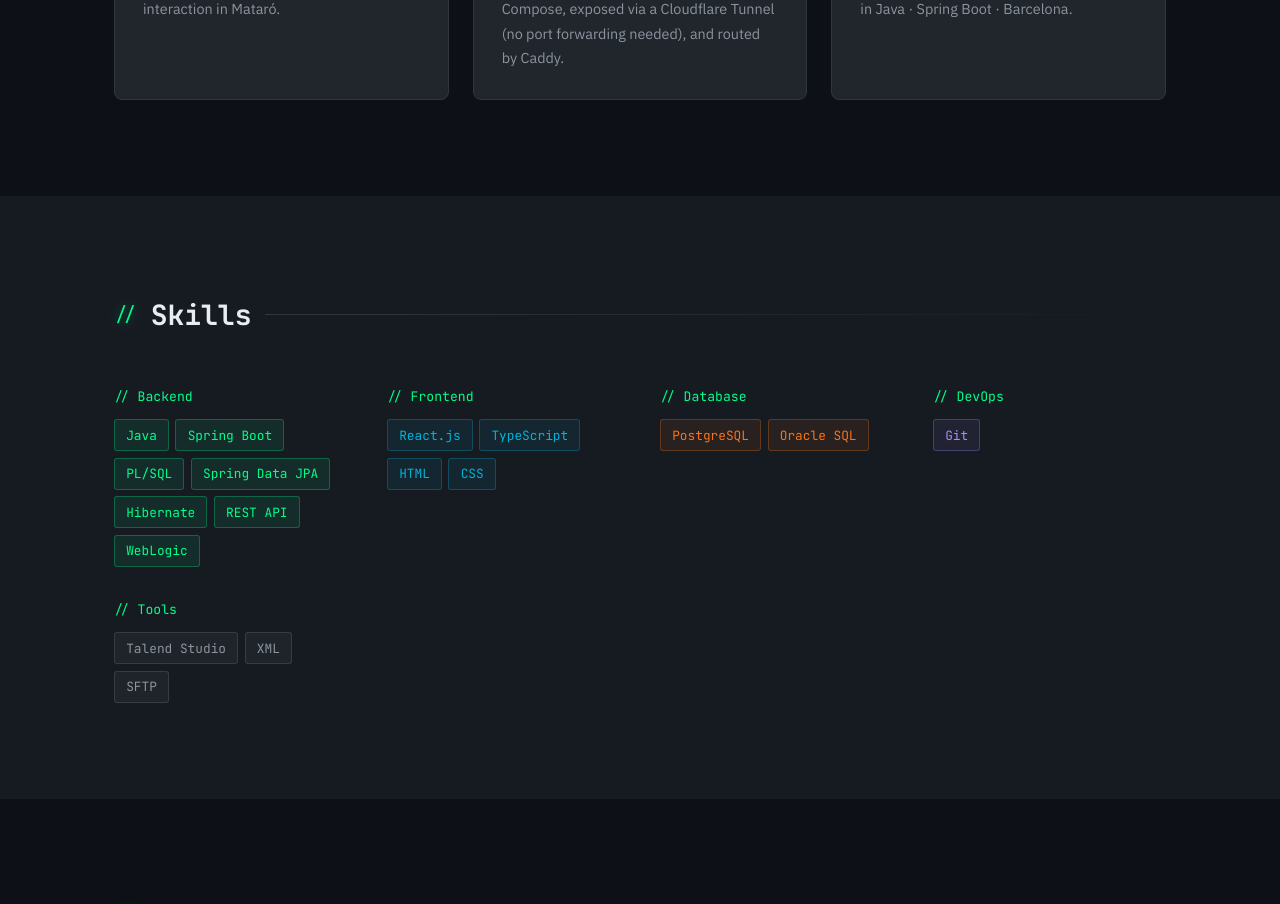
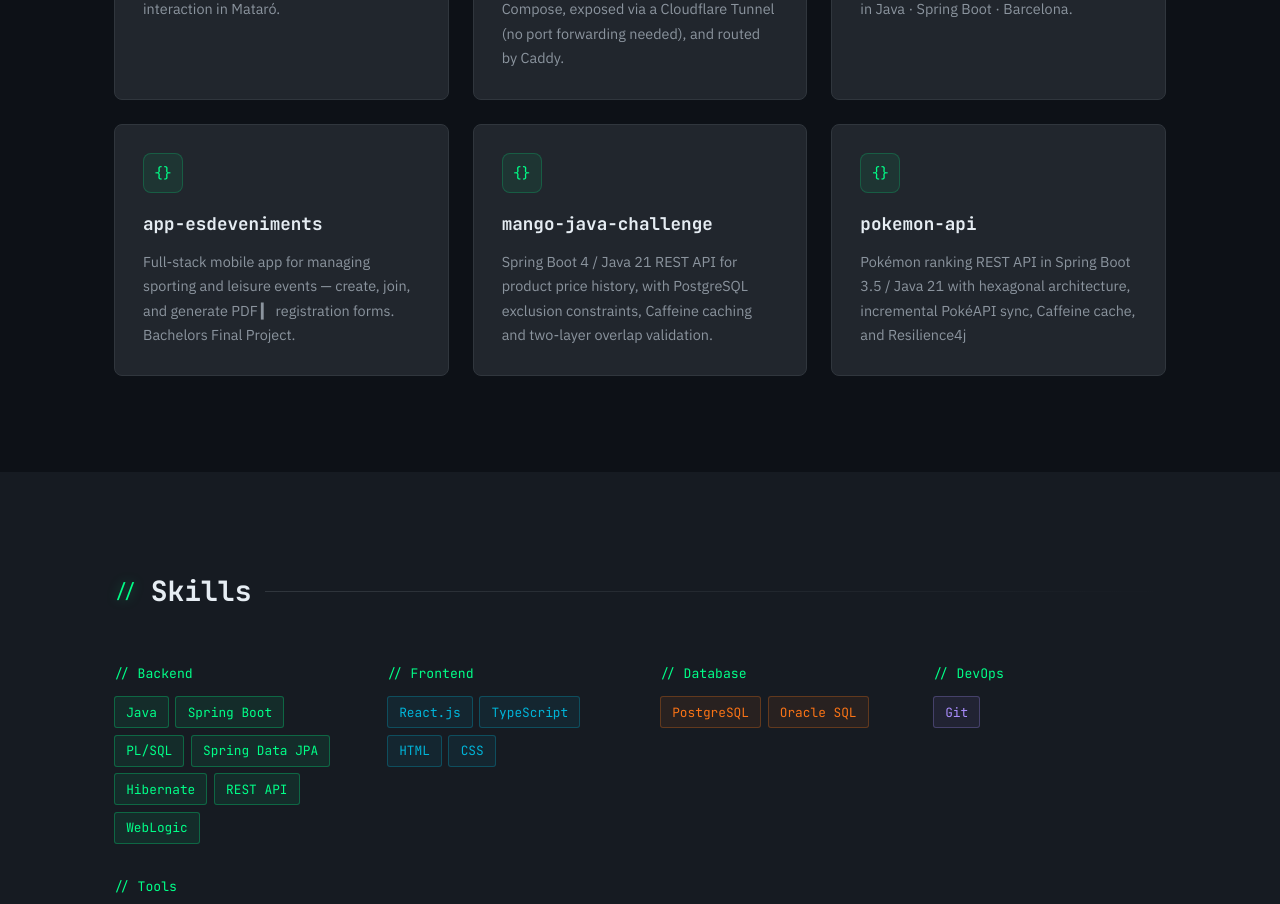
Before and after one commit to perecollet/perecolletsite, a React (Vite) app: page / in a window 1280 px wide. Shown: the part 3140-4044 px from the top of the page. Built offline with nearby package versions, Linux system fonts and the light colour scheme.

Commit message:
feat: add latest projects to portfolio

```diff
--- a/src/data/portfolio.ts
+++ b/src/data/portfolio.ts
@@ -101,6 +101,28 @@ export const projects: Project[] = [
       'Personal portfolio and CV for Pere Collet Montaña — Backend Engineer specializing in Java · Spring Boot · Barcelona.',
     url:'https://github.com/perecollet/perecolletsite',
   },
+  {
+    id: 'appesdeveniments',
+    name: 'app-esdeveniments',
+    description:
+      'Full-stack mobile app for managing sporting and leisure events — create, join, and generate PDF ▎ registration forms. Bachelors Final Project.',
+    url:'https://github.com/perecollet/app-esdeveniments',
+  },
+  {
+    id: 'mangojavachallenge',
+    name: 'mango-java-challenge',
+    description:
+      'Spring Boot 4 / Java 21 REST API for product price history, with PostgreSQL exclusion constraints, Caffeine caching and two-layer overlap validation.',
+    url:'https://github.com/perecollet/mango-java-challenge',
+  },
+  {
+    id: 'pokemonapi',
+    name: 'pokemon-api',
+    description:
+      'Pokémon ranking REST API in Spring Boot 3.5 / Java 21 with hexagonal architecture, incremental PokéAPI sync, Caffeine cache, and Resilience4j',
+    url:'https://github.com/perecollet/pokemon-api',
+  },
+
 ];
 
 export const skills: Skill[] = [
```
